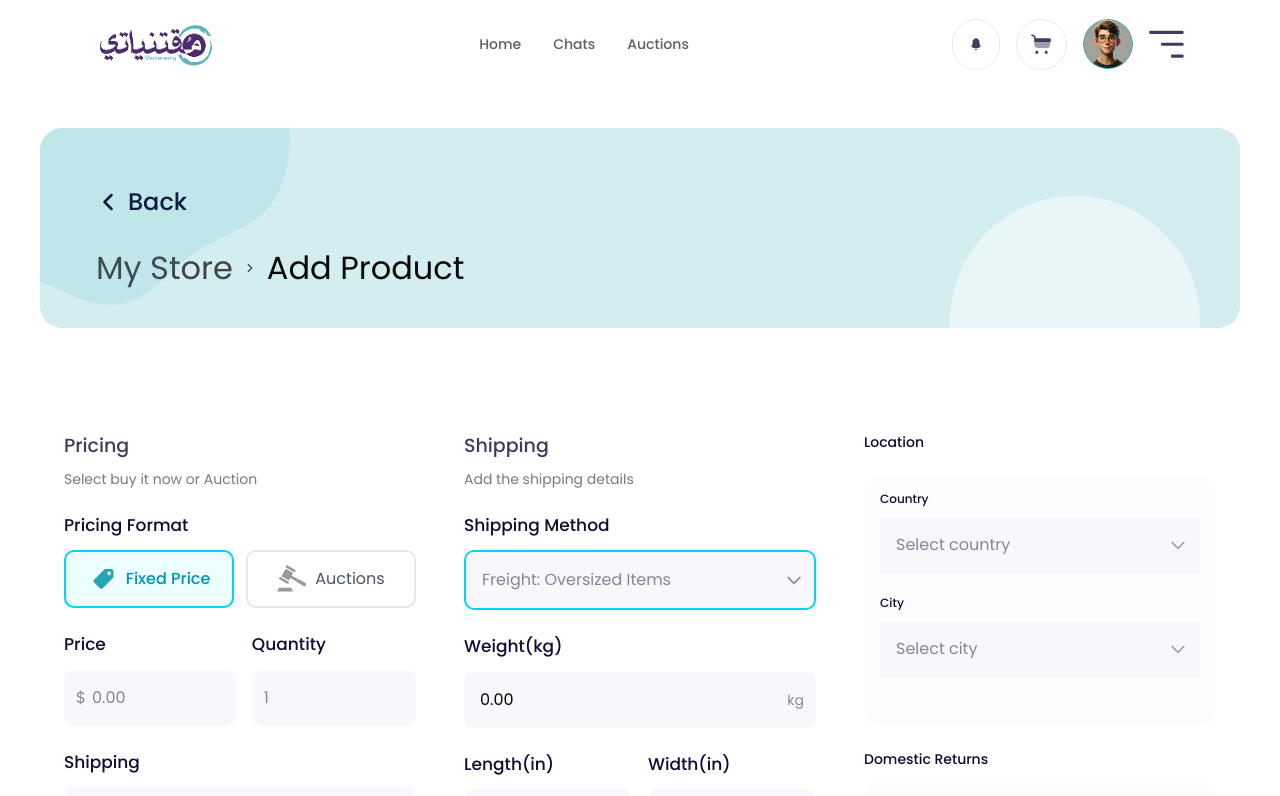
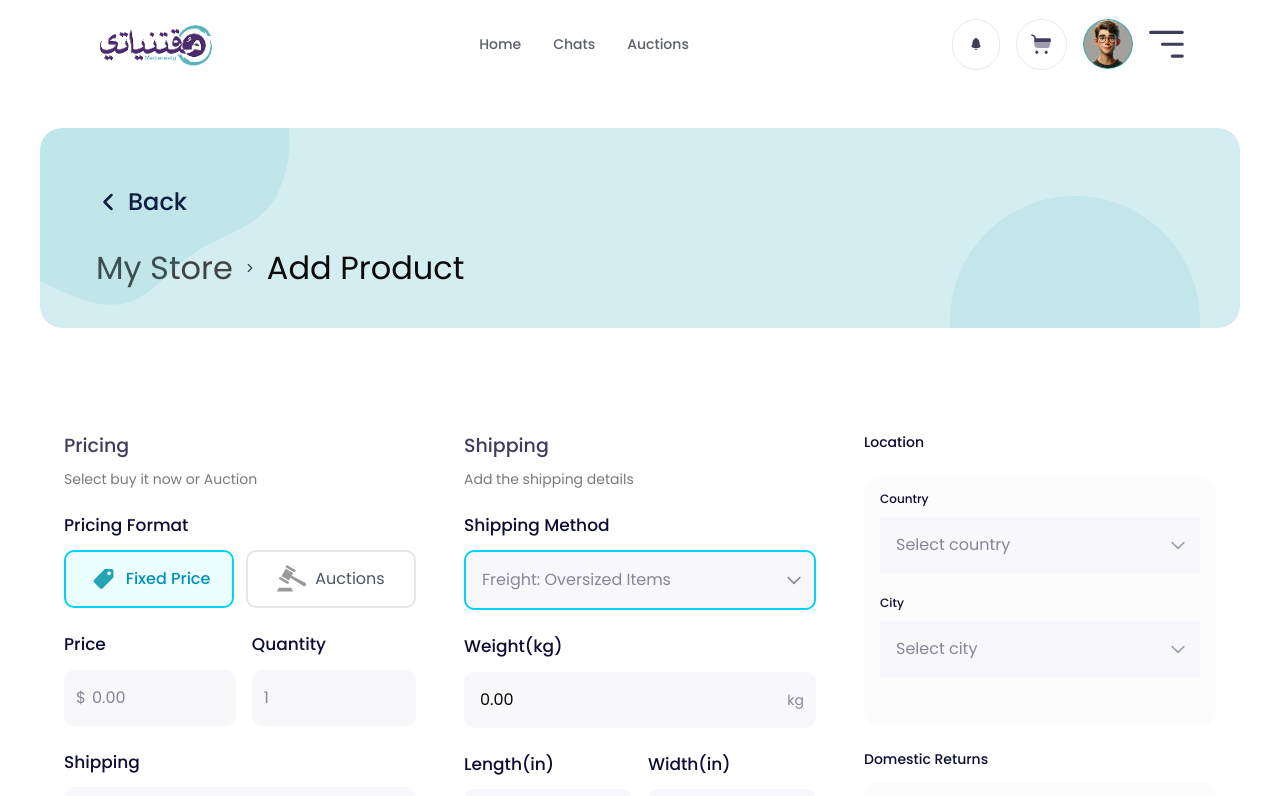
Before and after one commit to NoorFatima01/auction, a Next.js app in the folder frontend/: page /add-product in a window 1280 px wide. Shown: the top 796 px of the page. Built offline with nearby package versions, Linux system fonts and the light colour scheme.

Commit message:
z-index to shape

```diff
--- a/frontend/components/add-products-forms/add-product-bread-crumb.tsx
+++ b/frontend/components/add-products-forms/add-product-bread-crumb.tsx
@@ -13,7 +13,7 @@ import Shape from "@/assets/shape.svg";
 const AddProductBreadCrumb = () => {
   return (
     <div className="bg-[#25A5B433] m-4 md:m-8 lg:m-10 rounded-lg md:rounded-2xl lg:rounded-3xl p-6 md:p-8 lg:p-14 h-auto md:h-[150px] lg:h-[200px] relative overflow-hidden">
-      <div className="font-poppins">
+      <div className="font-poppins z-10">
         <button className="flex items-center gap-2 text-[#0C0D34] text-[16px] md:text-[20px] lg:text-[24px] font-medium mb-4 md:mb-6 lg:mb-8 hover:underline cursor-pointer">
           <svg
             width="20"
@@ -49,8 +49,8 @@ const AddProductBreadCrumb = () => {
           </BreadcrumbList>
         </Breadcrumb>
       </div>
-      <Blob className="absolute top-0 left-0 w-[250px] h-[250px]" />
-      <Shape className="text-[#E9F6F7] absolute bottom-0 right-10 w-[250px] h-[200px]" />
+      <Blob className="absolute top-0 left-0 w-[250px] h-[250px] " />
+      <Shape className="text-[#E9F6F7] absolute bottom-0 -z-10 right-10 w-[250px] h-[200px]" />
     </div>
   );
 };
--- a/frontend/components/add-products-forms/add-product.tsx
+++ b/frontend/components/add-products-forms/add-product.tsx
@@ -12,8 +12,8 @@ const AddProduct = () => {
       </div>
 
       <div className="flex items-center justify-center">
-        <button className="bg-[#25A5B4] flex items-center gap-2 px-10 md:px-24 py-5 rounded-[110px] hover:opacity-80 cursor-pointer">
-          <p className="text-white text-[12px] md:text-[16.5px] font-medium leading-none">
+        <button className="bg-[#25A5B4] flex items-center gap-2 px-4 sm:px-8 md:px-24 py-3 md:py-5 rounded-[110px] hover:opacity-80 cursor-pointer">
+          <p className="text-white text-[10px] sm:text-[12px] md:text-[16.5px] font-medium leading-none">
             Next
           </p>
           <svg
```
